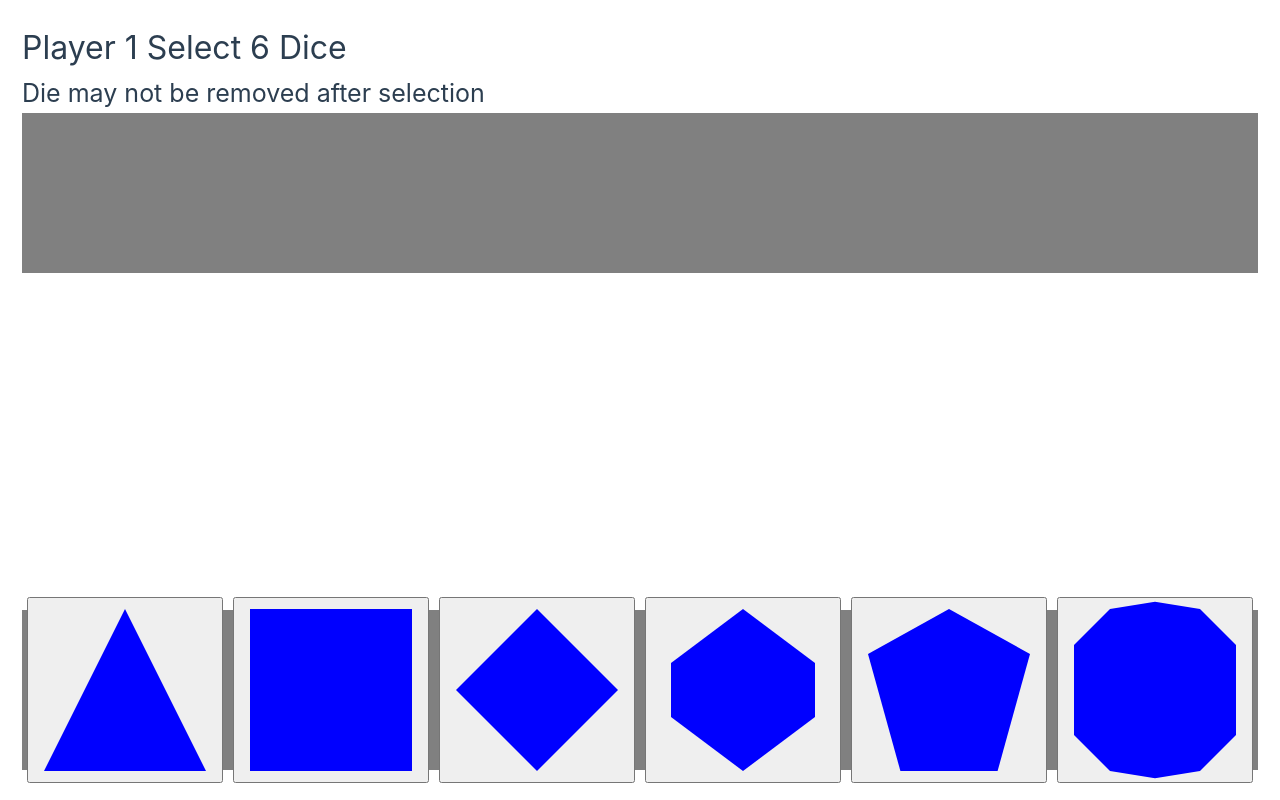
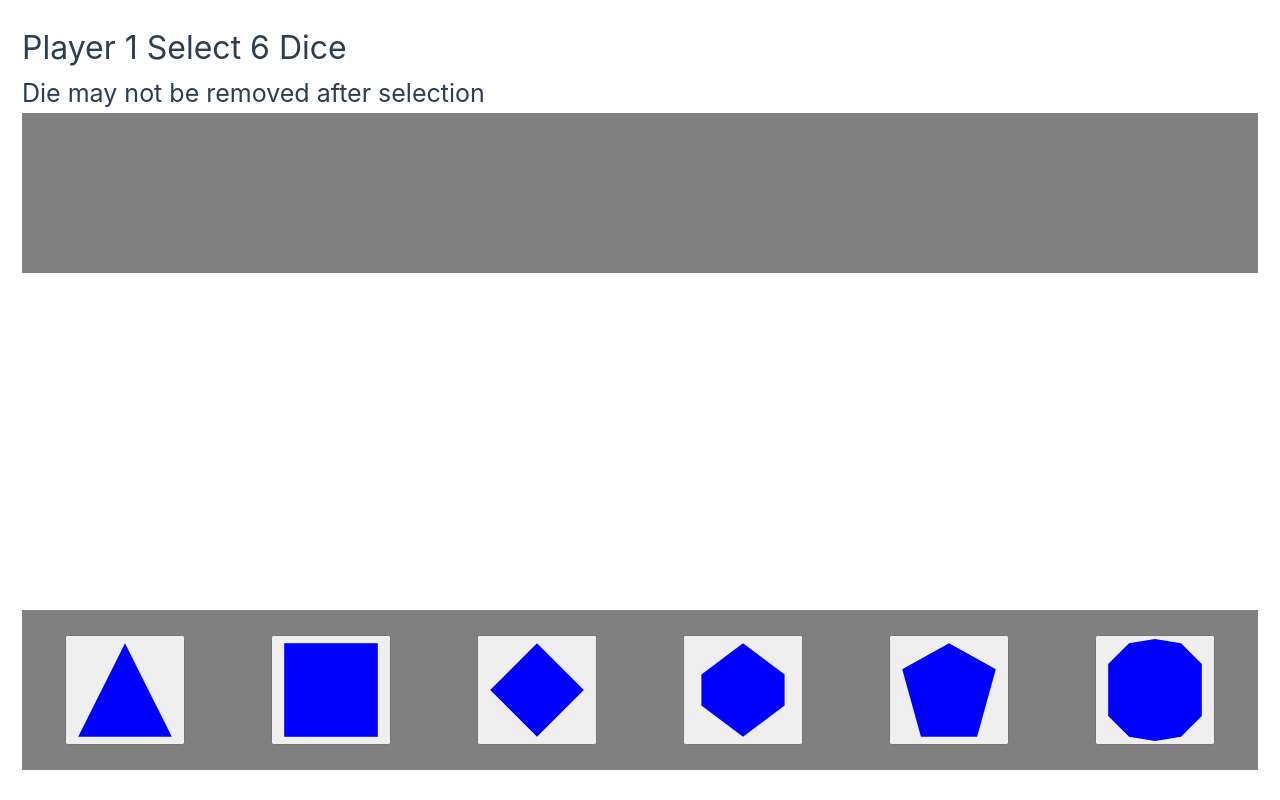
Before and after one commit to ericcorona1/dice-attack, a Vue app: page / in a window 1280 px wide. Both pictures are taken after a click on the button "Start". Built offline with nearby package versions, Linux system fonts and the light colour scheme.

Commit message:
tiny adjustments for button size in landscape

```diff
--- a/src/components/DiceSelectArea.vue
+++ b/src/components/DiceSelectArea.vue
@@ -14,10 +14,9 @@
 }
 
 .selectArea > * {
-  width: clamp(50px, 100% / 6, 200px);
+  width: clamp(50px, 100% / 6, 120px);
   margin: 0 5px;
 }
-
 .inactive > svg > *:not(text) {
   fill: cornflowerblue;
 }
--- a/src/components/Play.vue
+++ b/src/components/Play.vue
@@ -234,7 +234,13 @@ const {
 }
 
 .diceContainer > button {
-  width: clamp(60px, 100% / 3 - 5px, 180px);
+  width: clamp(60px, 100% / 3 - 5px, 100px);
+}
+
+@media (min-width: 909px) {
+  .diceContainer > button {
+    margin: 0 20px;
+  }
 }
 
 .total {
--- a/src/components/Select.vue
+++ b/src/components/Select.vue
@@ -83,7 +83,7 @@ const { addDieToPlayer, toggleTurn, reRollDie, selectPhaseCompleted } =
 }
 
 .diceHoldingBox > button {
-  width: 15%;
+  width: clamp(50px, 100% / 6, 120px);
 }
 
 .confirmationBox {
```
